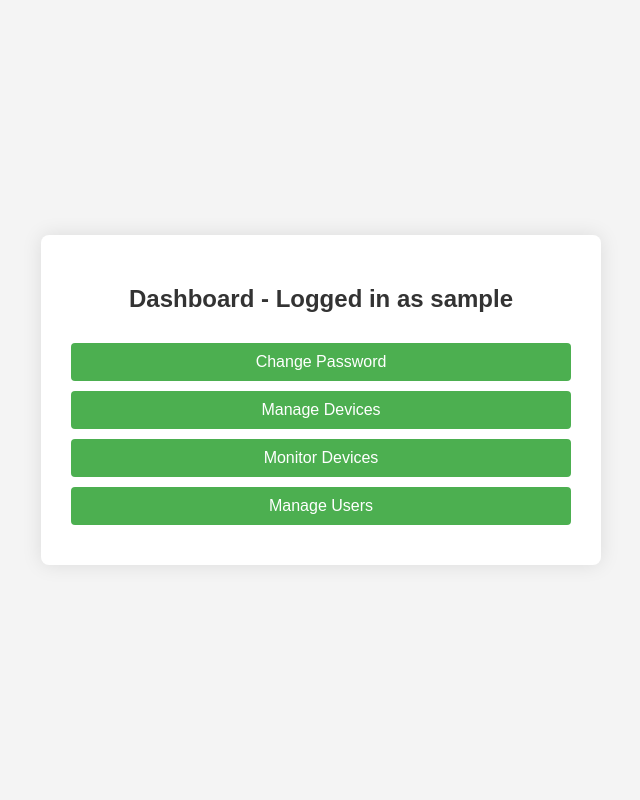
After one commit to KaushalRai12/home-automation, a Flask app: page /dashboard in a window 1280 px wide. The commit adds this page. Shown: the whole page, without its empty margins (319-959 px from the left). Run offline with Flask 3, Linux system fonts and the light colour scheme; the visitor is signed in with stand-in values (Sample User, id 1); some libraries are stand-ins or nearby versions.

Commit message:
Working Dashboard

```diff
--- a/website/app.py
+++ b/website/app.py
@@ -1,10 +1,11 @@
-from flask import Flask, render_template, request, redirect, url_for, flash
+from flask import Flask, render_template, request, redirect, url_for, session
 import psycopg2
 
 app = Flask(__name__)
-app.secret_key = 'your_secret_key'
+app.secret_key = 'yoursecretkey'
 
-def connect_db():
+# Database connection
+def get_db_connection():
     conn = psycopg2.connect(
         host="localhost",
         database="home_automation",
@@ -13,32 +14,63 @@ def connect_db():
     )
     return conn
 
-@app.route('/')
-def index():
-    return redirect(url_for('login'))
-
-@app.route('/login', methods=['GET', 'POST'])
+# Login route
+@app.route('/', methods=['GET', 'POST'])
 def login():
-    error = None
     if request.method == 'POST':
         username = request.form['username']
         password = request.form['password']
 
-        conn = connect_db()
+        conn = get_db_connection()
         cur = conn.cursor()
         cur.execute("SELECT username, role FROM users WHERE username = %s AND password = %s", (username, password))
         result = cur.fetchone()
 
         if result:
-            role = result[1]
-            return f"Logged in as {username}, Role: {role}"
-        else:
-            error = 'Invalid username or password'
+            session['logged_in'] = True
+            session['username'] = result[0]
+            session['role'] = result[1]
+            return redirect(url_for('dashboard'))
 
-        cur.close()
-        conn.close()
+        return render_template('login.html', error="Invalid username or password")
 
-    return render_template('login.html', error=error)
+    return render_template('login.html')
+
+# Logout route
+@app.route('/logout')
+def logout():
+    session.clear()
+    return redirect(url_for('login'))
+
+# Dashboard route
+@app.route('/dashboard')
+def dashboard():
+    if 'logged_in' in session:
+        username = session['username']
+        is_admin = session['role'] == 'admin'
+        return render_template('dashboard.html', username=username, is_admin=is_admin)
+    else:
+        return redirect(url_for('login'))
+
+@app.route('/change_password', methods=['GET', 'POST'])
+def change_password():
+    if request.method == 'POST':
+        # Handle password change logic
+        pass
+    return render_template('change_password.html')
+
+@app.route('/manage_devices', methods=['GET'])
+def manage_devices():
+    return render_template('manage_devices.html')
+
+@app.route('/monitor_devices', methods=['GET'])
+def monitor_devices():
+    return render_template('monitor_devices.html')
+
+@app.route('/manage_users', methods=['GET'])
+def manage_users():
+    return render_template('manage_users.html')
+
 
 if __name__ == '__main__':
     app.run(debug=True)
--- /dev/null
+++ b/website/static/css/styles.css
@@ -0,0 +1,114 @@
+/* General body styling */
+body {
+    font-family: Arial, sans-serif;
+    background-color: #f4f4f4;
+    margin: 0;
+    padding: 0;
+    display: flex;
+    justify-content: center;
+    align-items: center;
+    height: 100vh;
+}
+
+/* Container for forms (like login) */
+.form-container {
+    background-color: #fff;
+    padding: 20px;
+    border-radius: 8px;
+    box-shadow: 0 0 15px rgba(0, 0, 0, 0.1);
+    width: 300px;
+}
+
+h2 {
+    margin-bottom: 20px;
+    text-align: center;
+    color: #333;
+}
+
+label {
+    display: block;
+    margin-bottom: 8px;
+    color: #333;
+}
+
+input[type="text"],
+input[type="password"] {
+    width: 100%;
+    padding: 10px;
+    margin-bottom: 20px;
+    border: 1px solid #ddd;
+    border-radius: 4px;
+}
+
+button {
+    width: 100%;
+    padding: 10px;
+    background-color: #4CAF50;
+    color: white;
+    border: none;
+    border-radius: 4px;
+    cursor: pointer;
+}
+
+button:hover {
+    background-color: #45a049;
+}
+
+.error {
+    color: red;
+    text-align: center;
+    margin-bottom: 10px;
+}
+
+/* Dashboard styling */
+.dashboard-container {
+    background-color: #fff;
+    padding: 30px;
+    border-radius: 8px;
+    box-shadow: 0 0 20px rgba(0, 0, 0, 0.1);
+    width: 500px;
+    text-align: center;
+}
+
+.dashboard-title {
+    margin-bottom: 30px;
+    font-size: 24px;
+    color: #333;
+}
+
+.dashboard-link {
+    display: block;
+    margin: 10px 0;
+    padding: 10px;
+    background-color: #4CAF50;
+    color: white;
+    text-decoration: none;
+    border-radius: 4px;
+}
+
+.dashboard-link:hover {
+    background-color: #45a049;
+}
+
+.dashboard-link:active {
+    background-color: #3e8e41;
+}
+
+.dashboard-button {
+    width: 100%;
+    margin: 15px 0;
+    padding: 10px;
+    background-color: #4CAF50;
+    color: white;
+    border: none;
+    border-radius: 4px;
+    cursor: pointer;
+}
+
+.dashboard-button:hover {
+    background-color: #45a049;
+}
+
+.dashboard-button:active {
+    background-color: #3e8e41;
+}
--- /dev/null
+++ b/website/templates/dashboard.html
@@ -0,0 +1,24 @@
+<!DOCTYPE html>
+<html lang="en">
+<head>
+    <meta charset="UTF-8">
+    <meta name="viewport" content="width=device-width, initial-scale=1.0">
+    <title>Dashboard</title>
+    <link rel="stylesheet" href="{{ url_for('static', filename='css/styles.css') }}">
+</head>
+<body>
+
+<div class="dashboard-container">
+    <h2 class="dashboard-title">Dashboard - Logged in as {{ username }}</h2>
+
+    <a href="{{ url_for('change_password') }}" class="dashboard-link">Change Password</a>
+    <a href="{{ url_for('manage_devices') }}" class="dashboard-link">Manage Devices</a>
+    <a href="{{ url_for('monitor_devices') }}" class="dashboard-link">Monitor Devices</a>
+
+    {% if is_admin %}
+        <a href="{{ url_for('manage_users') }}" class="dashboard-link">Manage Users</a>
+    {% endif %}
+</div>
+
+</body>
+</html>
```
Also changed, not shown: website/static/styles.css (deleted, +0 -64 lines), website/templates/Change_password.html (added, +21 -0 lines), website/templates/login.html (+15 -18 lines), website/templates/manage_devices.html (added, +14 -0 lines), website/templates/manage_users.html (added, +14 -0 lines), website/templates/monitor_devices.html (added, +14 -0 lines).
